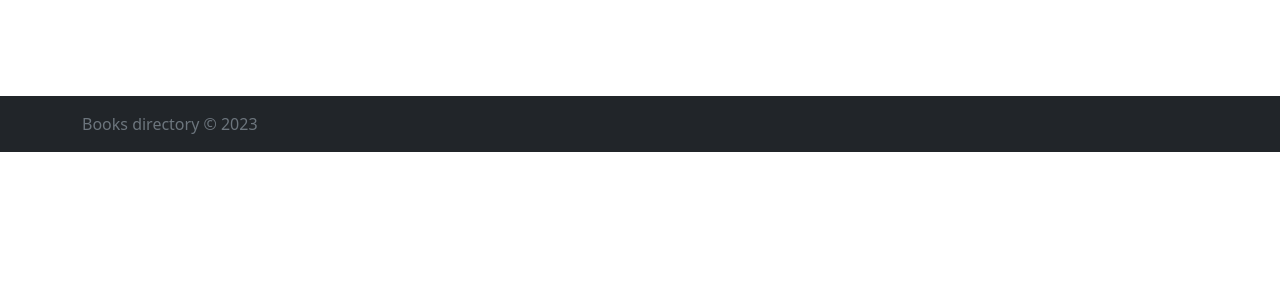
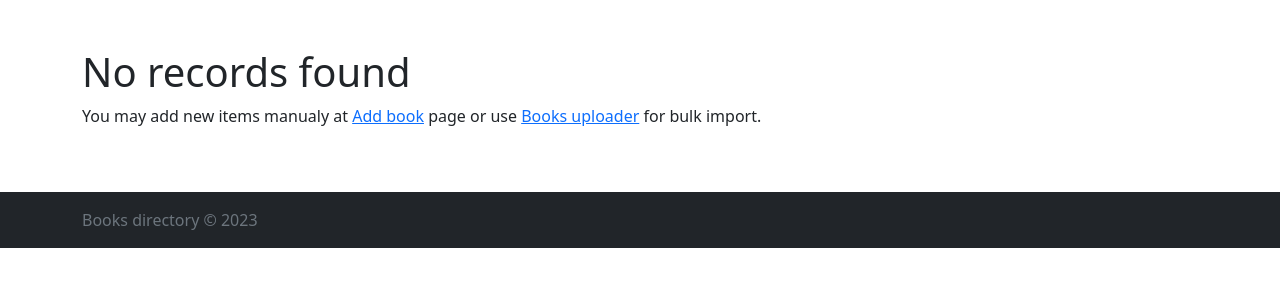
Before and after one commit to EugeneKwasny/symfony-docker, a Symfony app: template templates/book/list.html.twig in a window 1280 px wide. Shown: the part 56-356 px from the top of the page. Run offline with Twig, Linux system fonts and the light colour scheme; the template is opened without the code that fills it, so the values that code supplies are empty; some libraries are stand-ins or nearby versions.

Commit message:
Add \"No records found message\" for list page template

```diff
--- a/templates/book/list.html.twig
+++ b/templates/book/list.html.twig
@@ -10,6 +10,10 @@
             </div>
         </div>
     {% endfor %}
+    {% if pager.count < 1 %}
+       <h1>No records found</h1>
+       <p>You may add new items manualy at <a href="/index">Add book</a> page or use <a href="/upload">Books uploader</a> for bulk import.</p>
+    {% endif %}
 
     {% if pager.count > pager.maxPerPage %}
         {{ pagerfanta(pager) }}
```
